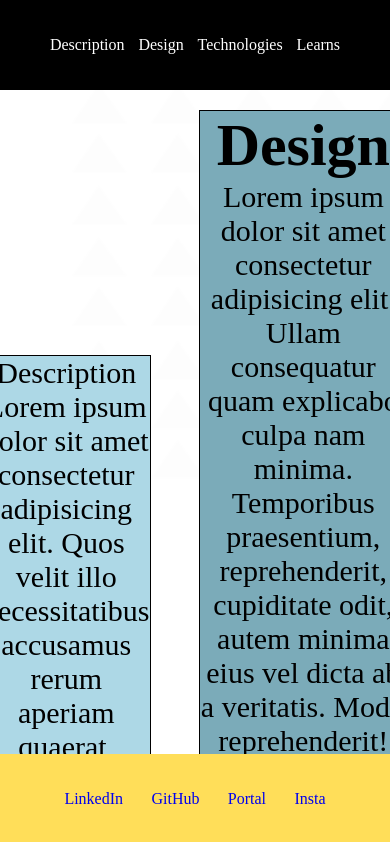
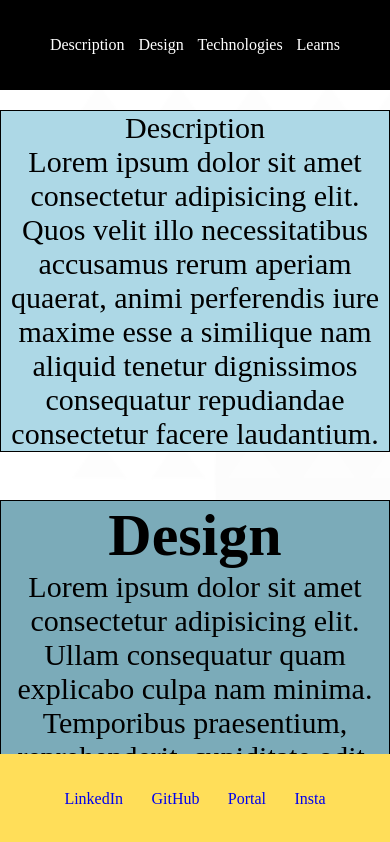
Before and after one commit to Delabove/blog-project-display-react, a React (Create React App) app: page / in a window 390 px wide. Shown: the top 842 px of the page. Built offline with nearby package versions, Linux system fonts and the light colour scheme.

Commit message:
Responsive grid

```diff
--- a/src/styling/footer.css
+++ b/src/styling/footer.css
@@ -9,7 +9,7 @@ footer{
     margin-top: 1rem;
     padding: 1rem;
     background-color:#FFDE59;
-    position: fixed;
+    position: sticky;
     bottom: 0;
     left: 0;
     width: 100%;
@@ -30,3 +30,16 @@ footer{
 a{
  text-decoration: none;
 }
+
+/* Extra large devices (large desktops, 1200px and up) */
+@media screen and (min-width:1200px) {
+
+    footer{
+
+        position: absolute;
+
+
+    }
+
+
+}
--- a/src/styling/layout.css
+++ b/src/styling/layout.css
@@ -46,10 +46,10 @@
 
 
 
-    @media (max-width: 700px) and (min-width: 500px) {
+    @media only screen and (max-width: 550px) {
         .layout-list {
-            grid-template-columns: max-content;
-    grid-template-rows: max-content;
+            grid-template-columns: 1fr;
+            grid-auto-rows: max-content;
 
             grid-template-areas:
             "description"
```
